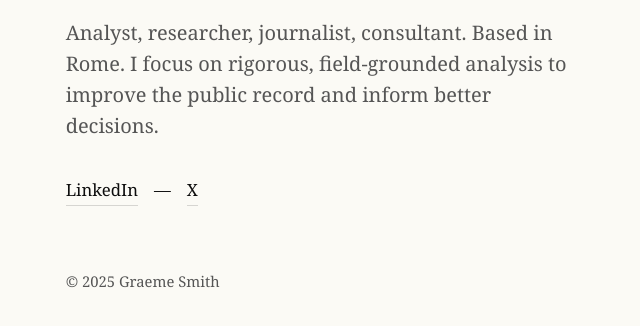
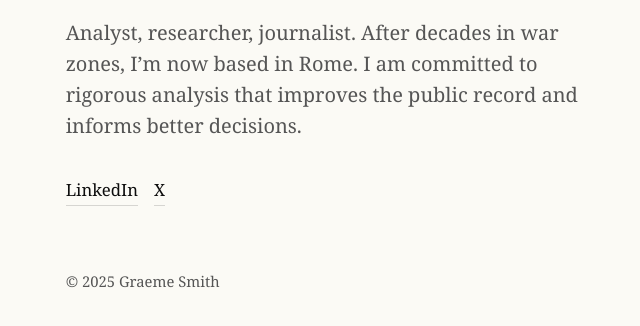
Before and after one commit to graemesmith-code/graemesmith.github.io, a plain HTML site: page index.html in a window 1280 px wide. Shown: the part 302-628 px from the top of the page, without its empty margins (315-955 px from the left). Drawn offline with Linux system fonts and the light colour scheme.

Commit message:
Add files via upload

```diff
--- a/index.html
+++ b/index.html
@@ -4,9 +4,9 @@
   <meta charset="utf-8" />
   <title>Graeme Smith</title>
   <meta name="viewport" content="width=device-width, initial-scale=1" />
-  <meta name="description" content="Analyst, researcher, journalist, consultant. Rome, Italy." />
+  <meta name="description" content="Analyst, researcher, journalist. Based in Rome." />
   <meta property="og:title" content="Graeme Smith" />
-  <meta property="og:description" content="Analyst, researcher, journalist, consultant." />
+  <meta property="og:description" content="Analyst, researcher, journalist." />
   <meta property="og:type" content="website" />
   <meta property="og:url" content="https://graemesmith.com/" />
   <style>
@@ -59,7 +59,7 @@
     .links {
       display: inline-flex;
       flex-wrap: wrap;
-      gap: .75rem 1rem;
+      gap: 1rem;
       font-size: 1.05rem;
     }
     .links a {
@@ -91,11 +91,10 @@
     </header>
 
     <h1>Graeme Smith</h1>
-    <p class="lede">Analyst, researcher, journalist, consultant. Based in Rome. I focus on rigorous, field-grounded analysis to improve the public record and inform better decisions.</p>
+    <p class="lede">Analyst, researcher, journalist. After decades in war zones, I’m now based in Rome. I am committed to rigorous analysis that improves the public record and informs better decisions.</p>
 
     <div class="links" aria-label="Key links">
       <a href="https://www.linkedin.com/in/smithkabul/" rel="me">LinkedIn</a>
-      <span>—</span>
       <a href="https://x.com/smithkabul" rel="me">X</a>
     </div>
 
```
